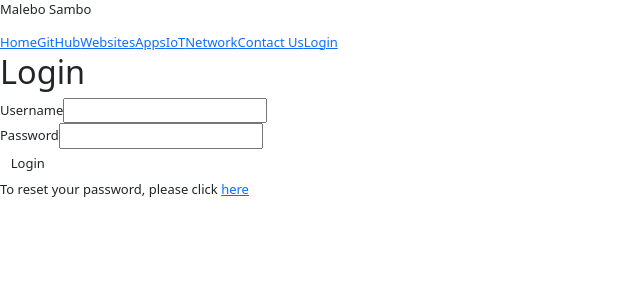
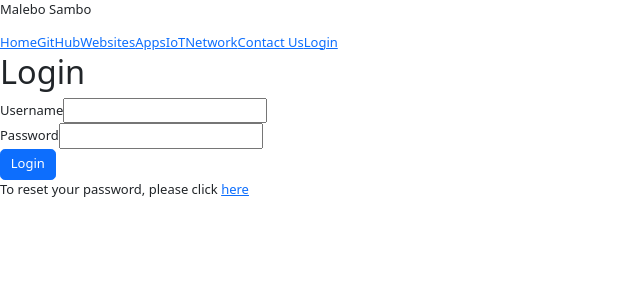
Before and after one commit to malebosambo/portfolio, a React (Create React App) app: page /login in a window 1280 px wide. Shown: the top 300 px of the page, without its empty margins (0-640 px from the left). Built offline with nearby package versions, Linux system fonts and the light colour scheme.

Commit message:
Update loginComp.js

```diff
--- a/src/components/loginComp.js
+++ b/src/components/loginComp.js
@@ -1,5 +1,4 @@
 import React, { Component } from 'react';
-
 import { Link } from 'react-router-dom';
 
 class Login extends Component {
@@ -28,7 +27,7 @@ class Login extends Component {
     return (
       <div>
         <h1>Login</h1>
-        <form onSubmit={(e) => this.onSubmit(e)}>
+        <form onSubmit={() => this.onSubmit(e)}>
           <div className="form-group">
             <label htmlFor="username">Username</label>
             <input type="text" name="username" />
@@ -37,7 +36,7 @@ class Login extends Component {
             <label htmlFor="password">Password</label>
             <input type="password" name="password" />
           </div>
-          <button type="submit" className="btn btn-default">Login</button>
+          <button type="submit" className="btn btn-primary">Login</button>
         </form>
         <p>To reset your password, please click <span><Link to="/reset">here</Link></span></p>
       </div>
```
